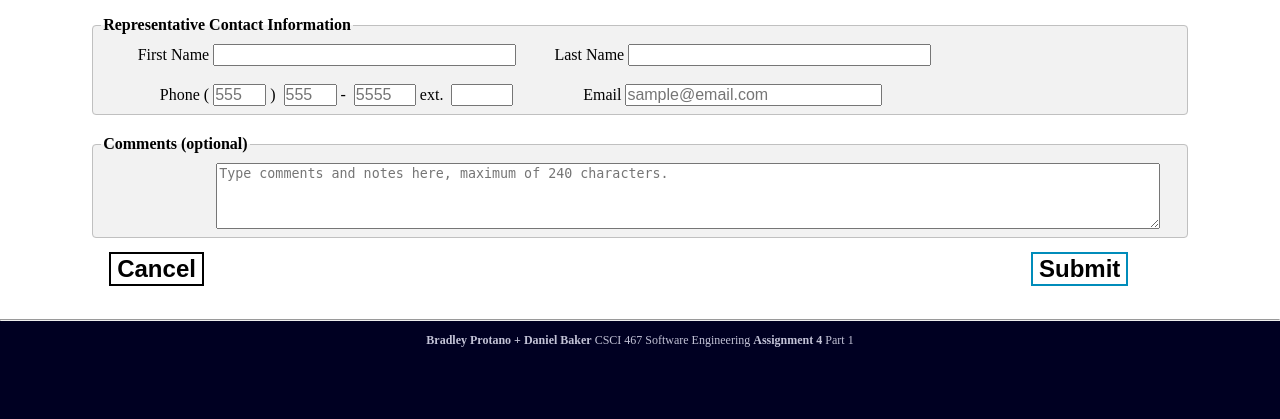
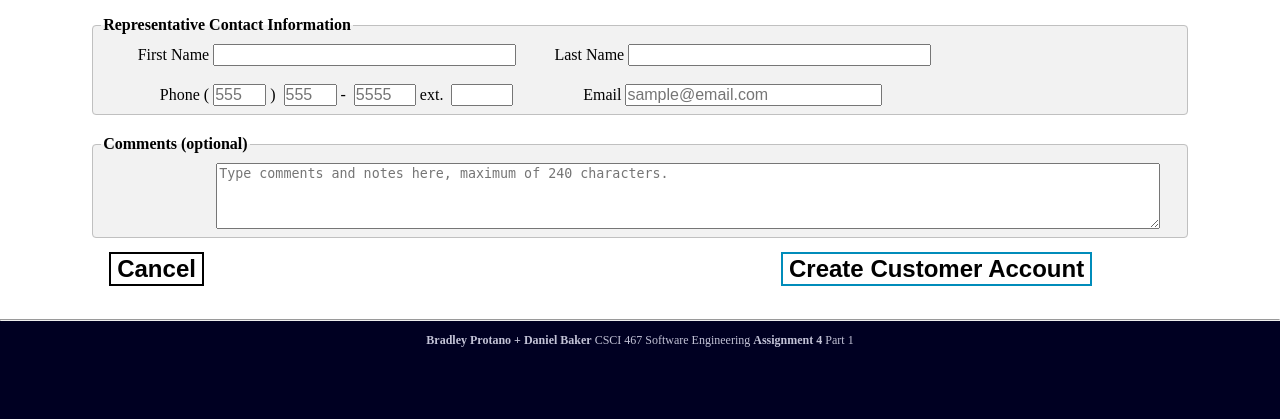
Before and after one commit to dbaker111413/CSCI467-A4-DBaker-BProtano, a PHP site: page /create_customer.php in a window 1280 px wide. Shown: the part 413-832 px from the top of the page. Run offline with PHP 8.4, Linux system fonts and the light colour scheme.

Commit message:
I can't believe Kai didn't catch this huge oversight i have only partially fixed with this push

```diff
--- a/a4.css
+++ b/a4.css
@@ -280,7 +280,7 @@ legend{
  background-color: white;
  color: black;
  border: 2px solid #008CBA;
- margin-left: 390px;
+ margin-left: 140px;
 }
 
 .buttonReset:hover {
--- a/html/customer.html
+++ b/html/customer.html
@@ -277,7 +277,7 @@
 
       <!-- submit box -->
       <div class="submitBox">
-	<button class="button buttonSubmit">Submit</button>
+	<button class="button buttonSubmit" type="submit">Create Customer Account</button>
         <input type="hidden" name="which" id="which" value="0">
         </form>
       </div>
```
